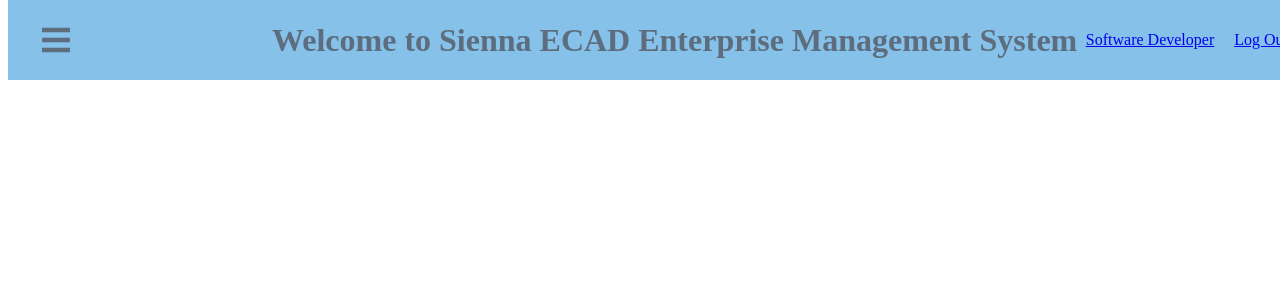
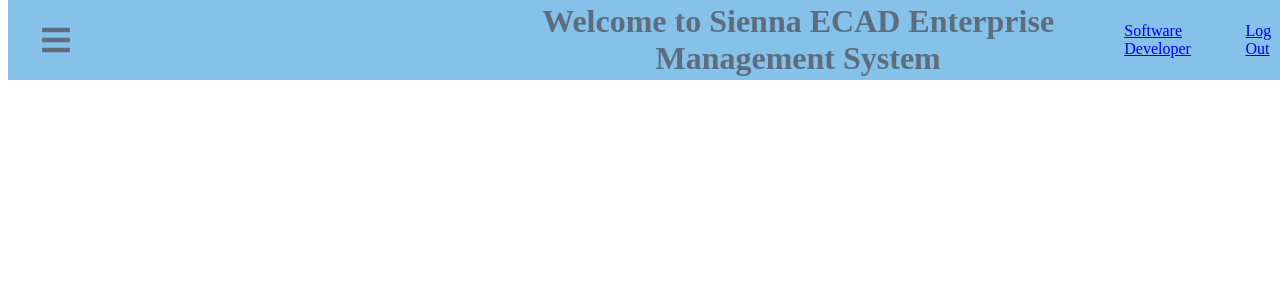
Before and after one commit to SoumyaPShroff/SEEMS_UI, a React (Vite) app: page /Home in a window 1280 px wide. Shown: the top 300 px of the page. Built offline with nearby package versions, Linux system fonts and the light colour scheme; no server answers; sample sign-in values are in the browser's storage; what chartjs-plugin-datalabels would draw is missing.

Commit message:
header alignment updated

```diff
--- a/src/components/Sidebar.tsx
+++ b/src/components/Sidebar.tsx
@@ -109,7 +109,7 @@
                     <h1
                         style={{
                             textAlign: "center",
-                            marginLeft: "200px",
+                            marginLeft: "400px",
                             color: "#5D6D7E",
                         }}
                     >
```
